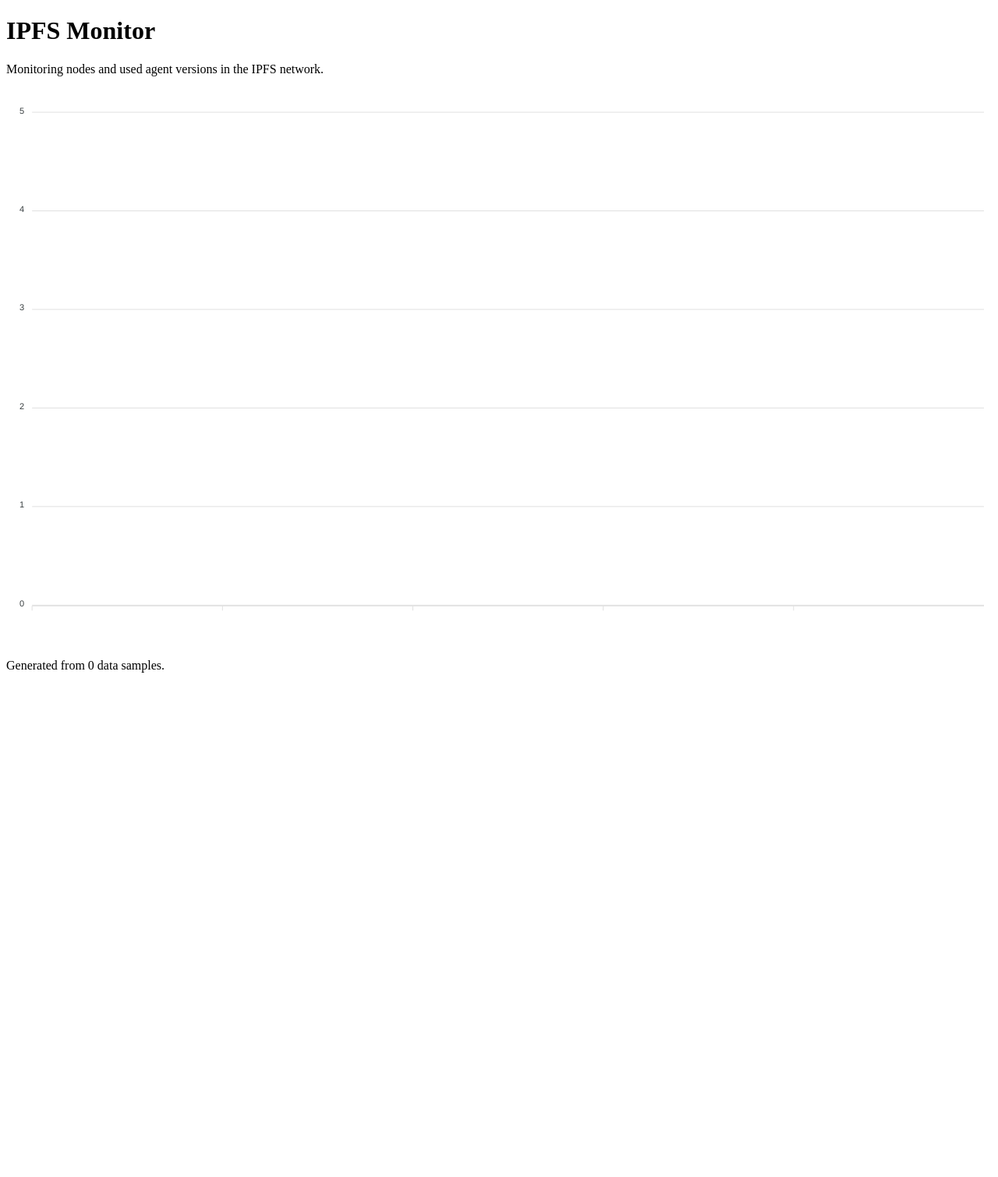
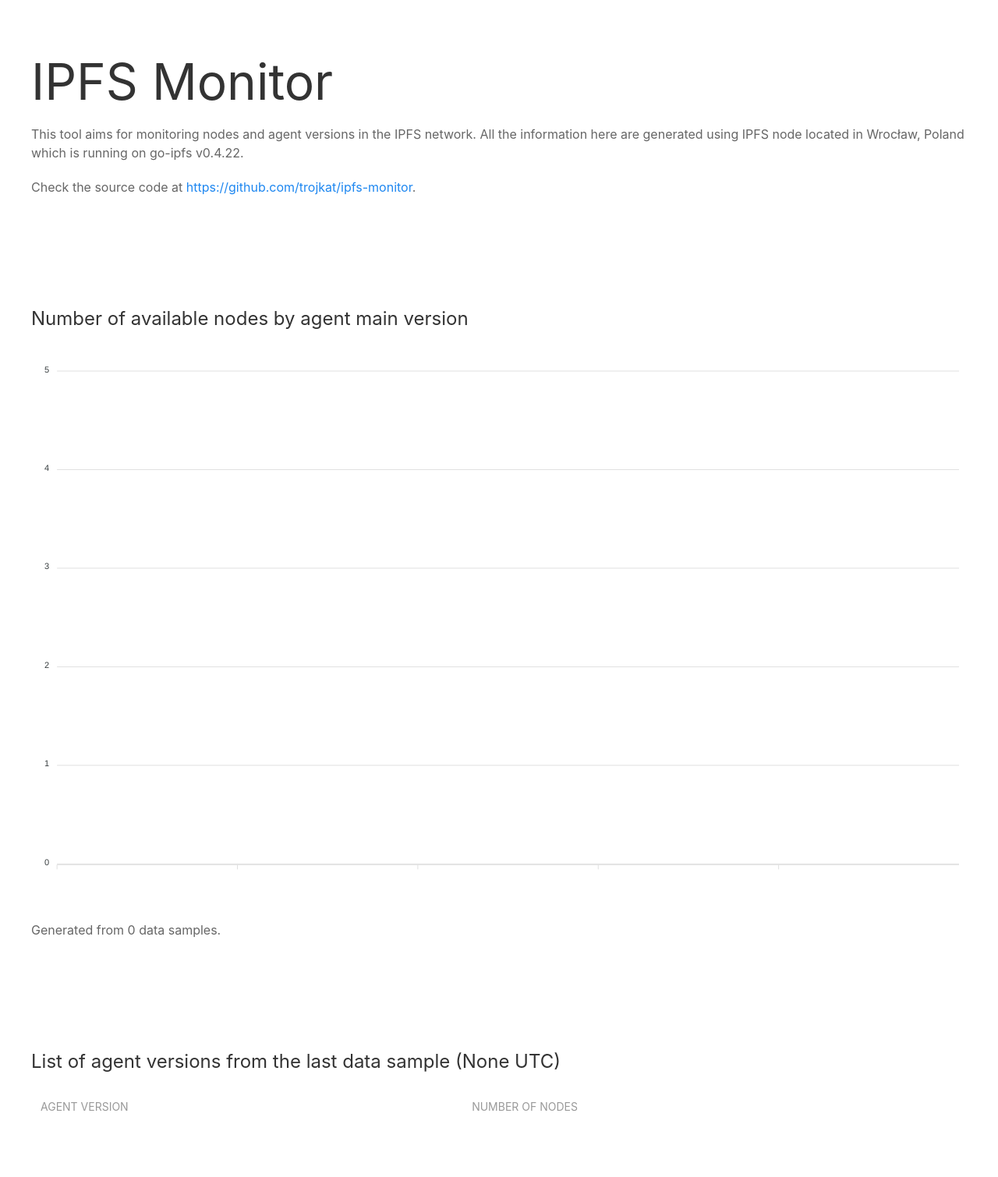
Before and after one commit to trojkat/ipfs-monitor, a Flask app: page / in a window 1280 px wide. Shown: the whole page at 78% size. Before the commit the page ends 863 px from the top, so only its background shows below. Run offline with Flask 2, Linux system fonts and the light colour scheme; lists and menus that the app fills with data are empty; some libraries are stand-ins or nearby versions.

Commit message:
List of agent versions in report

```diff
--- a/ipfs_monitor/app.py
+++ b/ipfs_monitor/app.py
@@ -15,6 +15,8 @@ def index():
         'index.html',
         series=reporter.series,
         data_samples=len(reporter.data_samples),
+        last_agents=reporter.latest_agents,
+        last_update=reporter.last_update,
     )
 
 
--- a/ipfs_monitor/reports.py
+++ b/ipfs_monitor/reports.py
@@ -1,4 +1,5 @@
 from collections import defaultdict
+from datetime import datetime
 import json
 from pathlib import Path
 from typing import Dict, List, Tuple
@@ -6,10 +7,12 @@ from typing import Dict, List, Tuple
 
 class Reporter:
 
-    def __init__(self, reports_dir: str = 'reports'):
+    def __init__(self, reports_dir: str = 'reports', data_samples_limit: int = 48):
         self.reports_dir = Path() / reports_dir
         self.series: Dict[str, List[Tuple[str, int]]] = defaultdict(list)
-        self.data_samples = [f for f in self.reports_dir.glob('*.json')]
+        self.data_samples = sorted([f for f in self.reports_dir.glob('*.json')], reverse=True)[:data_samples_limit]
+        self.latest_agents: Dict[str, int] = {}
+        self.last_update = None
 
     @staticmethod
     def round_agent_name(name: str) -> str:
@@ -23,7 +26,10 @@ class Reporter:
 
     def generate_report(self):
         agents: Dict[str, Dict[str, int]] = defaultdict(lambda: defaultdict(int))
-        for report in [json.load(report.open()) for report in sorted(self.data_samples, reverse=True)]:
+        for i, report in enumerate([json.load(report.open()) for report in self.data_samples]):
+            if i == 0:
+                self.latest_agents = report['agents']
+                self.last_update = datetime.fromisoformat(report['date']).strftime('%Y-%m-%d %H:%M')
             agents['unknown'][report['date']] = 0
             for agent, node_counter in report['agents'].items():
                 agent = self.round_agent_name(agent)
--- a/ipfs_monitor/templates/index.html
+++ b/ipfs_monitor/templates/index.html
@@ -4,13 +4,48 @@
   <meta charset="utf-8">
   <title>IPFS monitor</title>
   <meta name="description" content="Monitoring nodes and used agent versions in the IPFS network.">
+  <link rel="stylesheet" href="https://cdn.jsdelivr.net/npm/uikit@3.2.6/dist/css/uikit.min.css" />
   <script src="https://cdn.jsdelivr.net/npm/apexcharts"></script>
 </head>
 <body>
-  <h1>IPFS Monitor</h1>
-  <p>Monitoring nodes and used agent versions in the IPFS network.</p>
-  <div id="chart"></div>
-  <p>Generated from {{ data_samples }} data samples.</p>
+  <div class="uk-section">
+      <div class="uk-container">
+        <h1 class="uk-heading-medium">IPFS Monitor</h1>
+        <p>This tool aims for monitoring nodes and agent versions in the IPFS network. All the information here are generated using IPFS node located in Wrocław, Poland which is running on go-ipfs v0.4.22.</p>
+        <p>Check the source code at <a href="https://github.com/trojkat/ipfs-monitor">https://github.com/trojkat/ipfs-monitor</a>.</p>
+      </div>
+  </div>
+
+  <div class="uk-section">
+    <div class="uk-container">
+      <h3>Number of available nodes by agent main version</h3>
+      <div id="chart"></div>
+      <p>Generated from {{ data_samples }} data samples.</p>
+    </div>
+  </div>
+
+  <div class="uk-section">
+    <div class="uk-container">
+      <h3>List of agent versions from the last data sample ({{ last_update }} UTC)</h3>
+      <table class="uk-table uk-table-small uk-table-divider uk-table-hover">
+        <thead>
+          <tr>
+            <th>Agent version</th>
+            <th>Number of nodes</th>
+          </tr>
+        </thead>
+        <tbody>
+          {% for agent, nodes_counter in last_agents.items() %}
+          <tr>
+            <td>{{ agent }}</td>
+            <td>{{ nodes_counter }}</td>
+          </tr>
+          {% endfor %}
+        </tbody>
+      </table>
+    </div>
+  </div>
+
   <script>
       var options = {
         series: [
@@ -31,14 +66,8 @@
         chart: {
           type: 'area',
           height: 700,
-          stacked: true,
-          events: {
-            selection: function (chart, e) {
-              console.log(new Date(e.xaxis.min))
-            }
-          },
+          stacked: true
         },
-        // colors: ['#008FFB', '#00E396', '#CED4DC'],
         dataLabels: {
           enabled: false
         },
```
